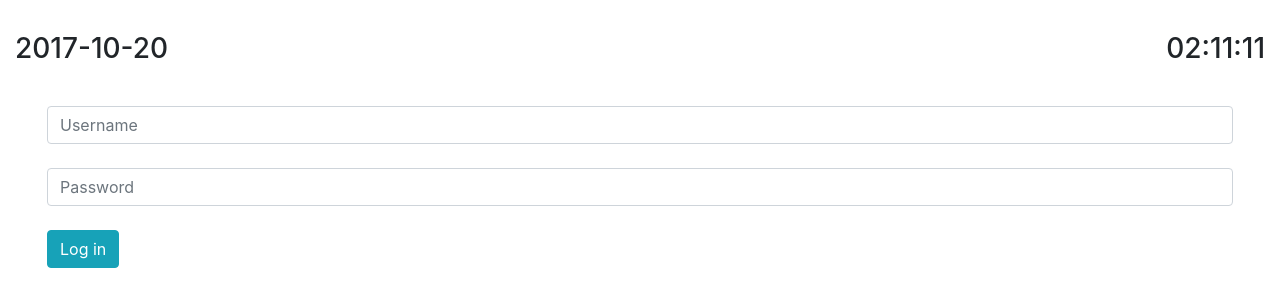
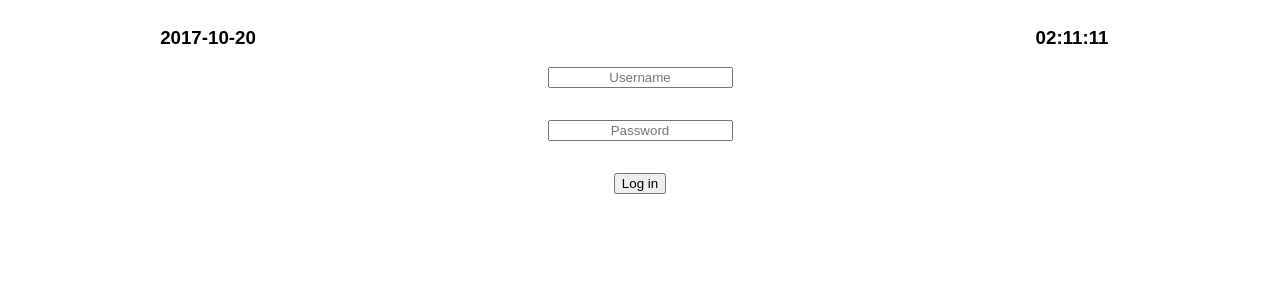
Before and after one commit to angel-araya/today, a Vue app: page /#/ in a window 1280 px wide. Shown: the top 306 px of the page. Built offline with nearby package versions, Linux system fonts and the light colour scheme; what vue-resource would draw is missing.

Commit message:
Bootstrap -> CSS Grid

```diff
--- a/package.json
+++ b/package.json
@@ -18,7 +18,6 @@
   },
   "devDependencies": {
     "style-loader": "^0.19.0",
-    "bootstrap-vue": "^1.0.0-beta.9",
     "autoprefixer": "^7.1.2",
     "babel-core": "^6.22.1",
     "babel-loader": "^7.1.1",
--- a/src/components/LoginPage.vue
+++ b/src/components/LoginPage.vue
@@ -1,18 +1,16 @@
 <template>
-  <div class="login-page">
-    <form class="form-group container-fluid">
-      <div class="row">
-        <input class="form-control" type="text" placeholder="Username">
+  <div class="grid-container">
+      <div class="item-1 center-flex">
+        <input class="" type="text" placeholder="Username">
       </div>
-      <br>
-      <div class="row">
-        <input class="form-control" type="password" placeholder="Password">
+
+      <div class="item-2 center-flex">
+        <input class="" type="password" placeholder="Password">
       </div>
-      <br>
-      <div class="row">
-        <input @click="login()" type="submit" class="btn btn-info" value="Log in">
+
+      <div class="item-3 center-flex">
+        <input @click="login()" type="submit" class="" value="Log in">
       </div>
-    </form>
   </div>
 </template>
 
@@ -58,8 +56,34 @@
 
 </script>
 
-<style>
-  .login-page {
-    margin: 2em;
-  }
+<style scoped>
+.grid-container {
+  display: grid;
+  grid-gap: 2em;
+  grid-template-columns: 1fr;
+  grid-template-rows: repeat(3, 1fr)
+}
+
+.center-flex {
+  display: flex;
+  flex-flow: column wrap;
+  align-items: center;
+}
+
+input {
+  text-align: center;
+}
+
+.item-1 {
+  grid-row: 1;
+}
+
+.item-2 {
+  grid-row: 2;
+}
+
+.item-3 {
+  grid-row: 3;
+}
+
 </style>
--- a/src/components/TimeHeader.vue
+++ b/src/components/TimeHeader.vue
@@ -1,11 +1,11 @@
 
 <template>
-  <div class="row time-header">
-    <div class="col">
+  <div class="grid-container">
+    <div class="">
       <h3 class="">{{ computedDate }}</h3>
     </div>
-    <div class="col">
-      <h3 class="right-align">{{ computedTime }}</h3>
+    <div class="item-3">
+      <h3 class="">{{ computedTime }}</h3>
     </div>
   </div>
 </template>
@@ -44,12 +44,20 @@
 
 </script>
 
-<style>
-  .right-align {
-    float: right;
-  }
+<style scoped>
+.grid-container {
+  display: grid;
+  grid-template-columns: repeat(3, 1fr);
+  grid-gap: 2em;
 
-  .time-header{
-    margin: 2em;
-  }
+  font-family: Arial;
+}
+
+.item-3 {
+  grid-column: 3;
+}
+
+h3 {
+  text-align: center;
+}
 </style>
--- a/src/main.js
+++ b/src/main.js
@@ -3,14 +3,9 @@
 import Vue from 'vue'
 import App from './App'
 import router from './router'
-import BootstrapVue from 'bootstrap-vue'
 import VueResource from 'vue-resource'
 
-import 'bootstrap-vue/dist/bootstrap-vue.css'
-import 'bootstrap/dist/css/bootstrap.css'
-
 Vue.config.productionTip = false
-Vue.use(BootstrapVue)
 Vue.use(VueResource)
 
 /* eslint-disable no-new */
```
